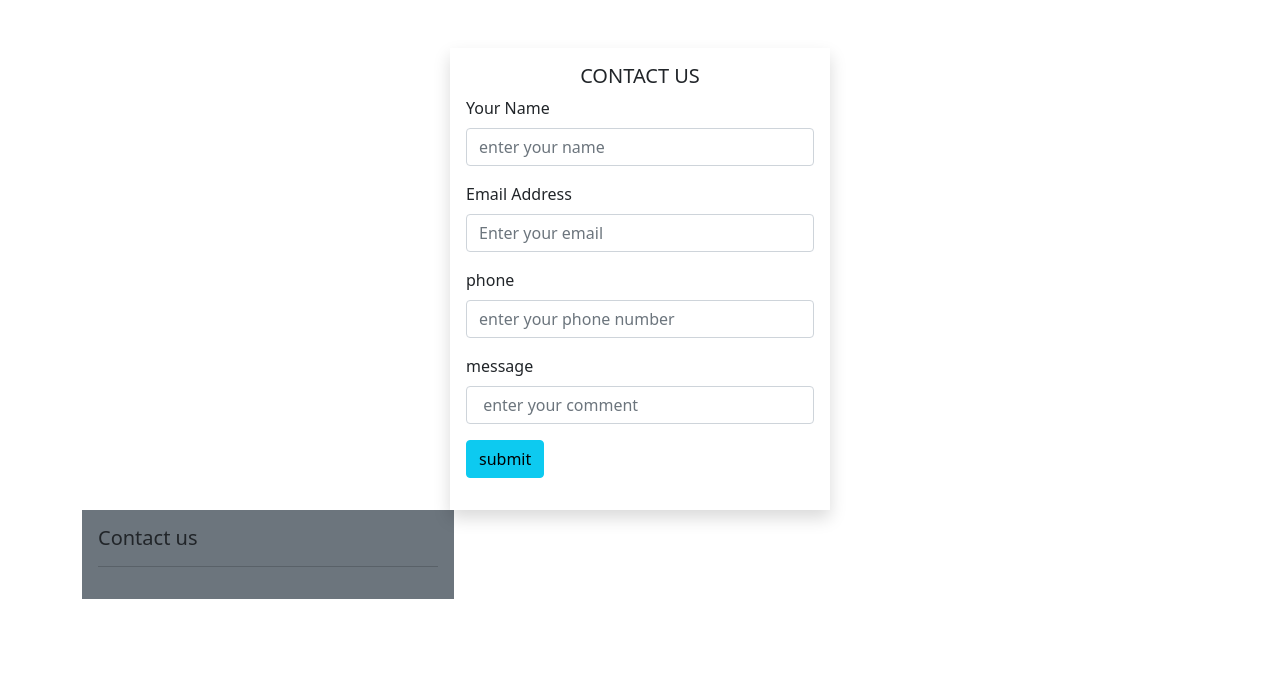
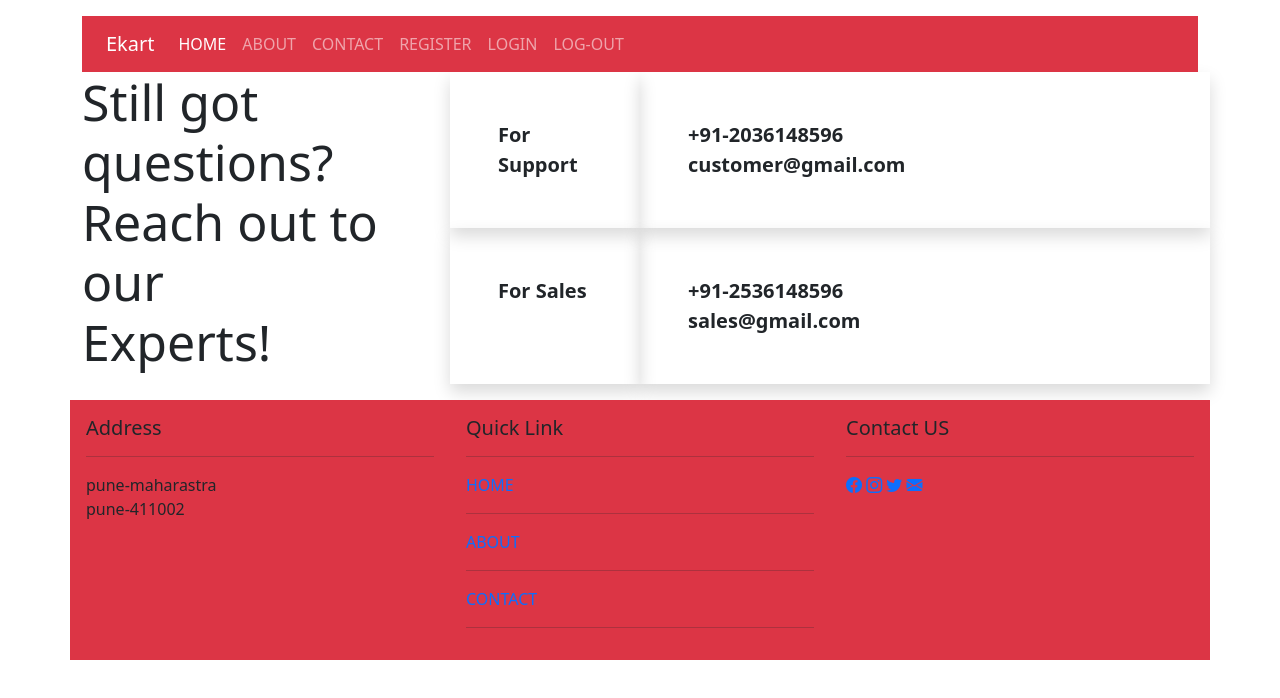
Before and after one commit to samdk8049/Ekart, a plain HTML site: page contact.html in a window 1280 px wide. Drawn offline with nearby package versions, Linux system fonts and the light colour scheme.

Commit message:
Update contact.html

```diff
--- a/contact.html
+++ b/contact.html
@@ -3,52 +3,112 @@
 <head>
     <meta charset="UTF-8">
     <meta name="viewport" content="width=device-width, initial-scale=1.0">
+    <title>Ekart contact</title>
     <link rel="stylesheet" href="static/css/bootstrap.min.css">
-    <title>Contact Form</title>
+    <link rel="stylesheet" href="static/css/style.css">
+    <link rel="stylesheet" href="https://cdn.jsdelivr.net/npm/bootstrap-icons@1.11.0/font/bootstrap-icons.css">
 </head>
 <body>
   <div class="container">
-        <div class="row mt-5">
-            <div class="col-md-4 mx-auto shadow p-3">
-                <h5 class="text-center">CONTACT US</h5>
-            <form method="POST">
-                <div class="mb-3">
-                    <label for="Input1" class="form-label">Your Name</label>
-                    <input type="name" class="form-control" id="Input1" placeholder="enter your name">
+    <div class="row"><!--header sectioin start-->
+        <div class="col-md-12 mt-3">
+            <nav class="navbar navbar-expand-lg navbar-dark bg-danger text-white">
+                <div class="container-fluid">
+                  <a class="navbar-brand" href="product.html">Ekart</a>
+                  <button class="navbar-toggler" type="button" data-bs-toggle="collapse" data-bs-target="#navbarNavDropdown" aria-controls="navbarNavDropdown" aria-expanded="false" aria-label="Toggle navigation">
+                    <span class="navbar-toggler-icon"></span>
+                  </button>
+                  <div class="collapse navbar-collapse" id="navbarNavDropdown">
+                    <ul class="navbar-nav">
+                      <li class="nav-item">
+                        <a class="nav-link active" aria-current="page" href="product.html">HOME</a>
+                      </li>
+                      <li class="nav-item">
+                        <a class="nav-link" href="about.html">ABOUT</a>
+                      </li>
+                      <li class="nav-item">
+                        <a class="nav-link" href="contact.html">CONTACT</a>
+                      </li>
+                      <li class="nav-item">
+                        <a class="nav-link" href="register.html">REGISTER</a>
+                      </li>
+                      <li class="nav-item">
+                        <a class="nav-link" href="login.html">LOGIN</a>
+                      </li>
+                      <li class="nav-item">
+                        <a class="nav-link" href="product.html">LOG-OUT</a>
+                      </li>
+                      <!--
+                      <li class="nav-item dropdown">
+                        <a class="nav-link dropdown-toggle" href="#" id="navbarDropdownMenuLink" role="button" data-bs-toggle="dropdown" aria-expanded="false">
+                          Dropdown link
+                        </a>
+                        <ul class="dropdown-menu" aria-labelledby="navbarDropdownMenuLink">
+                          <li><a class="dropdown-item" href="#">Action</a></li>
+                          <li><a class="dropdown-item" href="#">Another action</a></li>
+                          <li><a class="dropdown-item" href="#">Something else here</a></li>
+                        </ul>
+                      </li>-->
+                    </ul>
                   </div>
-                  <div class="mb-3">
-                    <label for="Input2" class="form-label">Email Address</label>
-                    <input type="email" class="form-control" id="Input2" placeholder="Enter your email">
                 </div>
-                  <div class="mb-3">
-                    <label for="Input2" class="form-label">phone</label>
-                    <input type="phone" class="form-control" id="Input2" placeholder="enter your phone number">
+              </nav>
         </div>
+    </div><!--header sectioin end-->
+    <div class="row">
+        <div class="col-md-4 mx-auto">
+            <h5 style="font-size: 50px;">Still got questions?<br>
+            Reach out to our <br>
+            Experts!</h5>
+        </div>
+        <div class="col-md-8">
+            <div class="row ">
+                <div class="col-md-3 shadow p-5 ">
+                    <b style="font-size: 20px;">For Support</b>
+                </div>
+                <div class="col-md-9 shadow p-5">
+                   <b style="font-size: 20px;"> +91-2036148596 <br>
+                    customer@gmail.com</b>
+                </div>
+            </div>
+            <div class="row ">
+                <div class="col-md-3 shadow p-5 ">
+                    <b style="font-size: 20px;">For Sales</b>
+                </div>
+                <div class="col-md-9 shadow p-5">
+                   <b style="font-size: 20px;"> +91-2536148596 <br>
+                    sales@gmail.com</b>
+                </div>
+            </div>
+        </div>
+    </div>
+    <div class="row mt-3 "><!--footer sectioin start-->
 
-                  <div class="mb-3">
-                    <label for="Input3" class="form-label">message</label>
-                    <input type="message" class="form-control" id="Input3" placeholder=" enter your comment">
+            <div class="col-md-4 bg-danger p-3" >
+                <h5>Address</h5>
+                <hr>
+                pune-maharastra <br>
+                pune-411002 <br>
             </div>
-                  <div class="mb-3">
-                    <input type="submit" value="submit" class="btn btn-info">
+            <div class="col-md-4 bg-danger p-3">
+                <h5>Quick Link</h5>
+                <hr>
+                <a href="product.html" class="anchor">HOME</a><hr>
+                <a href="about.html" class="anchor">ABOUT</a><hr>
+                <a href="contact.html"class="anchor">CONTACT</a><hr>
+            </div>
+            <div class="col-md-4 bg-danger p-3">
+                <h5>Contact US</h5><hr>
+                <a href="#" target="_blank"><i class="bi bi-facebook"></i></a>
+                <a href="#" target="_blank"><i class="bi bi-instagram"></i></a>
+                <a href="#" target="_blank"><i class="bi bi-twitter"></i></a>
+                <a href="#" target="_blank"><i class="bi bi-envelope-fill"></i></a>
 
             </div>
 
+    </div><!--footer sectioin end-->
 </div>
-            </form>
-        </div>
-        <div class="col-md-4 bg-secondary p-3">
-          <h5>Contact us</h5>
-          <hr>
-          <h5><a href="#" target="_blank"><i class="bi bi-facebook"></i></a></h5>
-          <h5><a href="#" target="_blank"><i class="bi bi-twitter"></i></a></h5>
-          <h5><a href="#" target="_blank"><i class="bi bi-instagram"></i></i></a></h5>
-
-      </div>
-    </div>
-
 <script src="static/js/bootstrap.min.js"></script>
 <script src="static/js/popper.js"></script>
-
 </body>
 </html>
```
Lines whose indentation alone changed are shown as unchanged.
